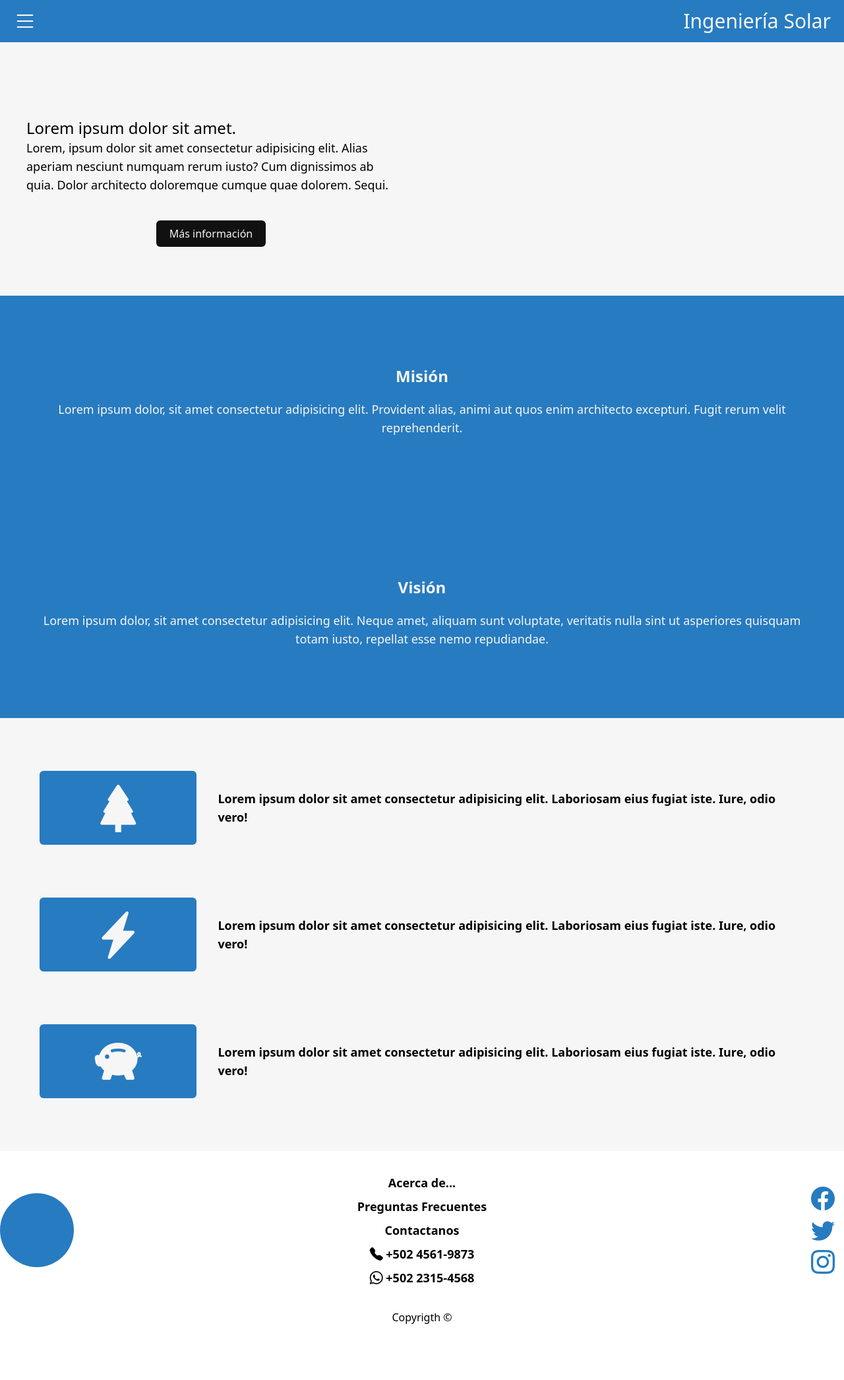
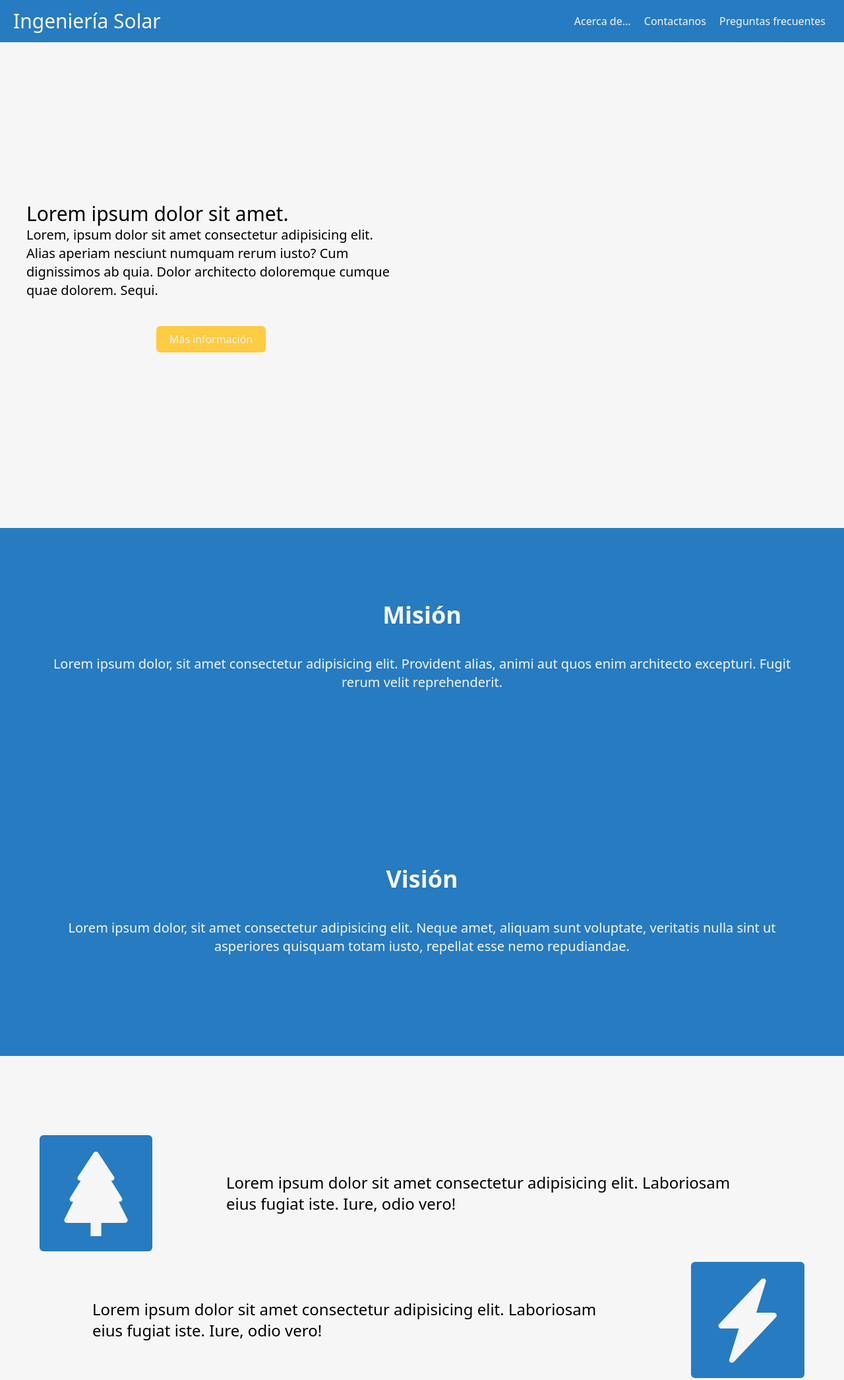
Before and after one commit to JOMADELEMA/ingenieria-solar-website, a website: page index.html in a window 1280 px wide. Shown: the top 2091 px of the page at 66% size. Before the commit the page ends 2008 px from the top, so only its background shows below. Drawn offline with nearby package versions, Linux system fonts and the light colour scheme.

Commit message:
Implemented UI/UX for lg screens

```diff
--- a/index.html
+++ b/index.html
@@ -15,21 +15,21 @@
     <main class="bg-brighter">
       <!-- Nav -->
       <div
-        class="bg-darken h-16 flex justify-between place-items-center text-brighter"
+        class="bg-darken h-16 lg:absolute lg:top-0 flex justify-between place-items-center text-brighter lg:w-screen"
         id="nav"
       >
-        <div id="menu" class="text-4xl ml-5 cursor-pointer">
+        <div id="menu" class="text-4xl ml-5 cursor-pointer lg:hidden">
           <i class="bi bi-list"></i>
         </div>
-        <div id="logo__container" class="mr-5 text-3xl">Ingeniería Solar</div>
-        <div id="nav__links--collapsed" class="hidden">
-          <a href="#" class="hover:text-darken hover:bg-normal px-2 rounded-md"
+        <div id="logo__container" class="mr-5 text-3xl lg:mr-0 lg:ml-5">Ingeniería Solar</div>
+        <div id="nav__links--collapsed" class="hidden lg:block lg:mr-5" >
+          <a href="#" class="hover:text-darkest px-2 rounded-md"
             >Acerca de...</a
           >
-          <a href="#" class="hover:text-darken hover:bg-normal px-2 rounded-md"
+          <a href="#" class="hover:text-darkest px-2 rounded-md"
             >Contactanos</a
           >
-          <a href="#" class="hover:text-darken hover:bg-normal px-2 rounded-md"
+          <a href="#" class="hover:text-darkest px-2 rounded-md"
             >Preguntas frecuentes</a
           >
         </div>
@@ -64,10 +64,10 @@
       <!-- End of Sidebar-->
 
       <!-- Main Section -->
-      <section id="main__section" class="h-96 flex flex-col justify-center">
+      <section id="main__section" class="h-96 lg:h-screen flex flex-col justify-center">
         <div id="main__text" class="p-10 md:w-1/2">
-          <h1 class="text-2xl">Lorem ipsum dolor sit amet.</h1>
-          <h2 class="text-lg">
+          <h1 class="text-2xl lg:text-3xl">Lorem ipsum dolor sit amet.</h1>
+          <h2 class="text-lg lg:text-xl">
             Lorem, ipsum dolor sit amet consectetur adipisicing elit. Alias
             aperiam nesciunt numquam rerum iusto? Cum dignissimos ab quia. Dolor
             architecto doloremque cumque quae dolorem. Sequi.
@@ -75,7 +75,7 @@
         </div>
         <div id="main__button" class="flex justify-center md:w-1/2">
           <button
-            class="bg-darken lg:bg-darkest hover:bg-normal2 text-brighter px-5 rounded-md h-10"
+            class="bg-darken xl:bg-normal hover:bg-normal2 text-brighter px-5 rounded-md h-10"
           >
             Más información
           </button>
@@ -85,22 +85,22 @@
 
       <!-- Mision/Vision Section -->
 
-      <section id="mision-vision__section" class="bg-darken">
-        <div id="mision" class="text-brighter p-10 text-center md:h-80 flex flex-col justify-center">
-          <div id="mision__title" class="text-2xl mb-5 font-semibold">
+      <section id="mision-vision__section" class="bg-darken lg:h-screen lg:flex lg:flex-col lg:justify-center lg:place-items-center">
+        <div id="mision" class="text-brighter p-10 text-center md:h-80 lg:h-100 flex flex-col justify-center">
+          <div id="mision__title" class="text-2xl lg:text-4xl mb-5 lg:mb-0 font-semibold">
             Misión
           </div>
-          <div id="mision__text" class="text-lg">
+          <div id="mision__text" class="text-lg lg:text-xl lg:p-10">
             Lorem ipsum dolor, sit amet consectetur adipisicing elit. Provident
             alias, animi aut quos enim architecto excepturi. Fugit rerum velit
             reprehenderit.
           </div>
         </div>
-        <div id="vision" class="text-brighter p-10 text-center md:h-80 flex flex-col justify-center">
-          <div id="mision__title" class="text-2xl mb-5 font-semibold">
+        <div id="vision" class="text-brighter p-10 text-center md:h-80 lg:h-100 flex flex-col justify-center">
+          <div id="mision__title" class="text-2xl lg:text-4xl mb-5 lg:mb-0 font-semibold">
             Visión
           </div>
-          <div id="mision__text" class="text-lg">
+          <div id="mision__text" class="text-lg lg:text-xl lg:p-10">
             Lorem ipsum dolor, sit amet consectetur adipisicing elit. Neque
             amet, aliquam sunt voluptate, veritatis nulla sint ut asperiores
             quisquam totam iusto, repellat esse nemo repudiandae.
@@ -110,41 +110,41 @@
       <!-- End of Mision/Vision Section -->
 
       <!-- Features Section -->
-      <section id="features" class="p-10">
+      <section id="features" class="p-10 lg:h-screen lg:flex lg:flex-col lg:justify-center lg:place-items-center">
         <div id="card" class="h-48 flex md:flex-row-reverse justify-center place-items-center px-5">
-          <div id="card__text" class="text-lg font-semibold mr-6 md:mr-0 md:ml-8">
+          <div id="card__text" class="text-lg lg:text-2xl lg:font-normal font-semibold mr-6 md:mr-0 md:ml-8 lg:px-20">
             Lorem ipsum dolor sit amet consectetur adipisicing elit. Laboriosam
             eius fugiat iste. Iure, odio vero!
           </div>
           <div
             id="card__icon"
-            class="h-28 w-80 md:w-60 bg-darken rounded-md flex justify-center place-items-center"
+            class="h-28 w-80 md:w-60 lg:h-44 bg-darken rounded-md flex justify-center place-items-center"
           >
-            <i class="bi bi-tree-fill text-7xl text-brighter"></i>
+            <i class="bi bi-tree-fill text-7xl lg:text-9xl text-brighter"></i>
           </div>
         </div>
-        <div id="card" class="h-48 flex md:flex-row-reverse justify-center place-items-center px-5">
-          <div id="card__text" class="text-lg font-semibold mr-6 md:mr-0 md:ml-8">
+        <div id="card" class="h-48 flex md:flex-row-reverse lg:flex-row justify-center place-items-center px-5">
+          <div id="card__text" class="text-lg lg:text-2xl lg:font-normal font-semibold mr-6 md:mr-0 md:ml-8 lg:mr-6 lg:ml-0 lg:px-20">
             Lorem ipsum dolor sit amet consectetur adipisicing elit. Laboriosam
             eius fugiat iste. Iure, odio vero!
           </div>
           <div
             id="card__icon"
-            class="h-28 w-80 md:w-60 bg-darken rounded-md flex justify-center place-items-center"
+            class="h-28 w-80 md:w-60 lg:h-44 bg-darken rounded-md flex justify-center place-items-center"
           >
-            <i class="bi bi-lightning-charge-fill text-7xl text-brighter"></i>
+            <i class="bi bi-lightning-charge-fill text-7xl lg:text-9xl text-brighter"></i>
           </div>
         </div>
         <div id="card" class="h-48 flex md:flex-row-reverse justify-center place-items-center px-5">
-          <div id="card__text" class="text-lg font-semibold mr-6 md:mr-0 md:ml-8">
+          <div id="card__text" class="text-lg lg:text-2xl lg:font-normal font-semibold mr-6 md:mr-0 md:ml-8 lg:px-20">
             Lorem ipsum dolor sit amet consectetur adipisicing elit. Laboriosam
             eius fugiat iste. Iure, odio vero!
           </div>
           <div
             id="card__icon"
-            class="h-28 w-80 md:w-60 bg-darken rounded-md flex justify-center place-items-center"
+            class="h-28 w-80 md:w-60 lg:h-44 bg-darken rounded-md flex justify-center place-items-center"
           >
-            <i class="bi bi-piggy-bank-fill text-7xl text-brighter"></i>
+            <i class="bi bi-piggy-bank-fill text-7xl lg:text-9xl text-brighter"></i>
           </div>
         </div>
       </section>
@@ -152,10 +152,10 @@
 
       <!-- Footer Section -->
       <footer class="bg-white">
-        <div id="footer__container" class="bg-white md:flex md:flex-row-reverse md:place-items-center md:justify-between">
+        <div id="footer__container" class="bg-white md:flex md:flex-row-reverse md:place-items-center md:justify-between lg:justify-end">
           <div
             id="footer__links"
-            class="flex flex-col place-items-center justify-center h-60 "
+            class="flex flex-col place-items-center justify-center h-60  border border-black lg:place-items-start lg:ml-5"
           >
             <a href="#" class="py-1 text-lg font-semibold hover:text-darken"
               >Acerca de...</a
@@ -177,7 +177,7 @@
               +502 2315-4568</a
             >
           </div>
-          <div id="footer__social" class="flex md:flex-col justify-center md:place-items-end mb-10 md:mb-0 md:order-first md:w-28">
+          <div id="footer__social" class="flex md:flex-col lg:flex-row justify-center md:place-items-end mb-10 md:mb-0 md:order-first md:w-28 lg:w-44 lg:ml-auto border border-black">
             <div
               id="social__icon"
               class="h-12 w-12 rounded-md flex justify-center place-items-center mx-2 cursor-pointer"
@@ -197,10 +197,10 @@
               <i class="bi bi-instagram text-darken text-4xl"></i>
             </div>
           </div>
-          <div id="footer__logo" class="flex justify-center my-10">
+          <div id="footer__logo" class="flex justify-center my-10 border border-black">
             <div
               id="card__icon"
-              class="h-28 w-28 bg-darken rounded-full flex justify-center place-items-center"
+              class="h-28 w-28 lg:h-40 lg:w-40 bg-darken rounded-full flex justify-center place-items-center"
             >
               <!-- <img src="/assets/logo.png" alt="brand-logo"> -->
             </div>
--- a/tailwind.config.js
+++ b/tailwind.config.js
@@ -15,7 +15,11 @@ module.exports = {
         'dark': '#FFB200',
         'darken': '#277BC0',
         'darkest': '#111111'
-      }
+      },
+      height: {
+        "100": "28rem",
+        "0.9": "90%"
+      },
     },
   },
   plugins: [],
```
Also changed, not shown: dist/output.css.
